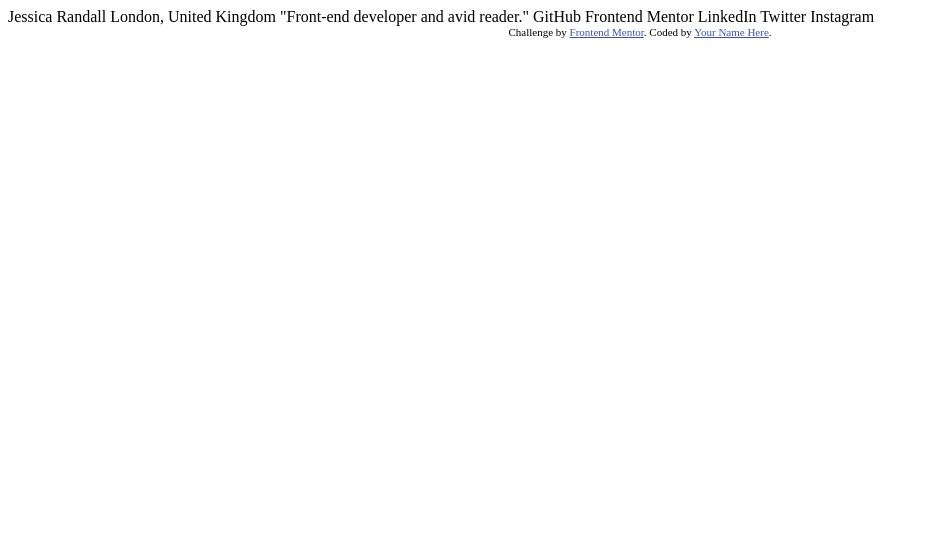
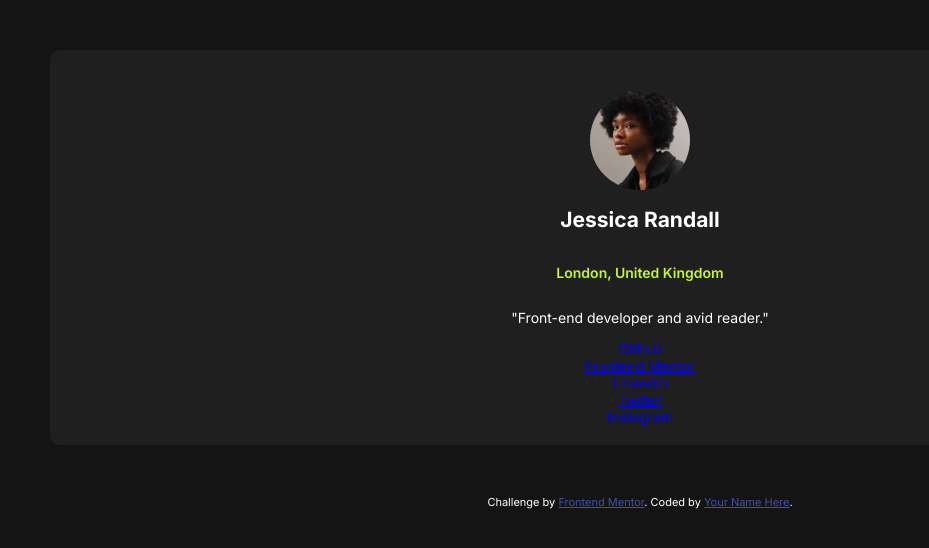
Before and after one commit to AkanbiSoliu25/social-links-profile-main, a plain HTML site: page index.html in a window 1280 px wide. Shown: the whole page, without its empty margins (0-929 px from the left). Drawn offline with Linux system fonts and the light colour scheme.

Commit message:
feat(UI): restructure UI for better view"

```diff
--- a/index.html
+++ b/index.html
@@ -1,34 +1,117 @@
 <!DOCTYPE html>
 <html lang="en">
-<head>
-  <meta charset="UTF-8">
-  <meta name="viewport" content="width=device-width, initial-scale=1.0"> <!-- displays site properly based on user's device -->
+  <head>
+    <meta charset="UTF-8" />
+    <meta name="viewport" content="width=device-width, initial-scale=1.0" />
+    <!-- displays site properly based on user's device -->
 
-  <link rel="icon" type="image/png" sizes="32x32" href="./assets/images/favicon-32x32.png">
+    <link
+      rel="icon"
+      type="image/png"
+      sizes="32x32"
+      href="./assets/images/favicon-32x32.png"
+    />
+    <title>Frontend Mentor | Social links profile</title>
+    <link rel="preconnect" href="https://fonts.googleapis.com" />
+    <link rel="preconnect" href="https://fonts.gstatic.com" crossorigin />
+    <link
+      href="https://fonts.googleapis.com/css2?family=Inter:ital,opsz,wght@0,14..32,100..900;1,14..32,100..900&display=swap"
+      rel="stylesheet"
+    />
+    <style>
+      :root {
+        /* color */
+        --green: hsl(75, 94%, 57%);
+        --white: hsl(0, 0%, 100%);
+        --grey-700: hsl(0, 0%, 20%);
+        --grey-800: hsl(0, 0%, 12%);
+        --grey-900: hsl(0, 0%, 8%);
 
-  <title>Frontend Mentor | Social links profile</title>
+        /* fonts */
+        --inter: "Inter", sans-serif;
+      }
 
-  <!-- Feel free to remove these styles or customise in your own stylesheet 👍 -->
-  <style>
-    .attribution { font-size: 11px; text-align: center; }
-    .attribution a { color: hsl(228, 45%, 44%); }
-  </style>
-</head>
-<body>
+      body {
+        margin: 0;
+        padding: 0;
+        font-family: var(--inter);
+        font-size: 14px;
+        background-color: var(--grey-900);
+        color: var(--white); /* text color */
+      }
 
-  Jessica Randall
-  London, United Kingdom
-  "Front-end developer and avid reader."
+      main {
+        /* this is a css property tag*/
+        display: flex;
+        flex-direction: column;
+        align-items: center;
+        background-color: var(--grey-800);
+        padding: 20px;
+        border-radius: 10px;
+        margin: 50px;
+      }
 
-  GitHub
-  Frontend Mentor
-  LinkedIn
-  Twitter
-  Instagram
+      /* main img {
+      /*  width: 100px;
+      /*  height: auto;
+      /*  border-radius: 50%;
+      /* }
+      */
 
-  <div class="attribution">
-    Challenge by <a href="https://www.frontendmentor.io?ref=challenge" target="_blank">Frontend Mentor</a>.
-    Coded by <a href="#">Your Name Here</a>.
-  </div>
-</body>
+      main .location {
+        color: var(--green);
+        font-weight: 600;
+      }
+
+      .profile-image {
+        /* this is a css class tag*/
+        width: 100px;
+        height: 100px;
+        border-radius: 50%;
+        margin-top: 20px;
+      }
+
+      .attribution {
+        font-size: 11px;
+        text-align: center;
+      }
+      .attribution a {
+        color: hsl(228, 45%, 44%);
+      }
+    </style>
+  </head>
+  <body>
+    <main>
+      <img
+        src="assets/images/avatar-jessica.jpeg"
+        alt="Profile Image"
+        class="profile-image"
+      />
+      <h2>Jessica Randall</h2>
+      <p class="location">London, United Kingdom</p>
+      <p>"Front-end developer and avid reader."</p>
+
+      <div class="social-links">
+        <a href="#">Github</a>
+      </div>
+      <div class="social-links">
+        <a href="#">Frontend Mentor</a>
+      </div>
+      <div class="social-links">
+        <a href="#">LinkedIn</a>
+      </div>
+      <div class="social-links">
+        <a href="#">Twitter</a>
+      </div>
+      <div class="social-links">
+        <a href="#">Instagram</a>
+      </div>
+    </main>
+    <div class="attribution">
+      Challenge by
+      <a href="https://www.frontendmentor.io?ref=challenge" target="_blank"
+        >Frontend Mentor</a
+      >. Coded by <a href="#">Your Name Here</a>.
+    </div>
+  </body>
 </html>
```
